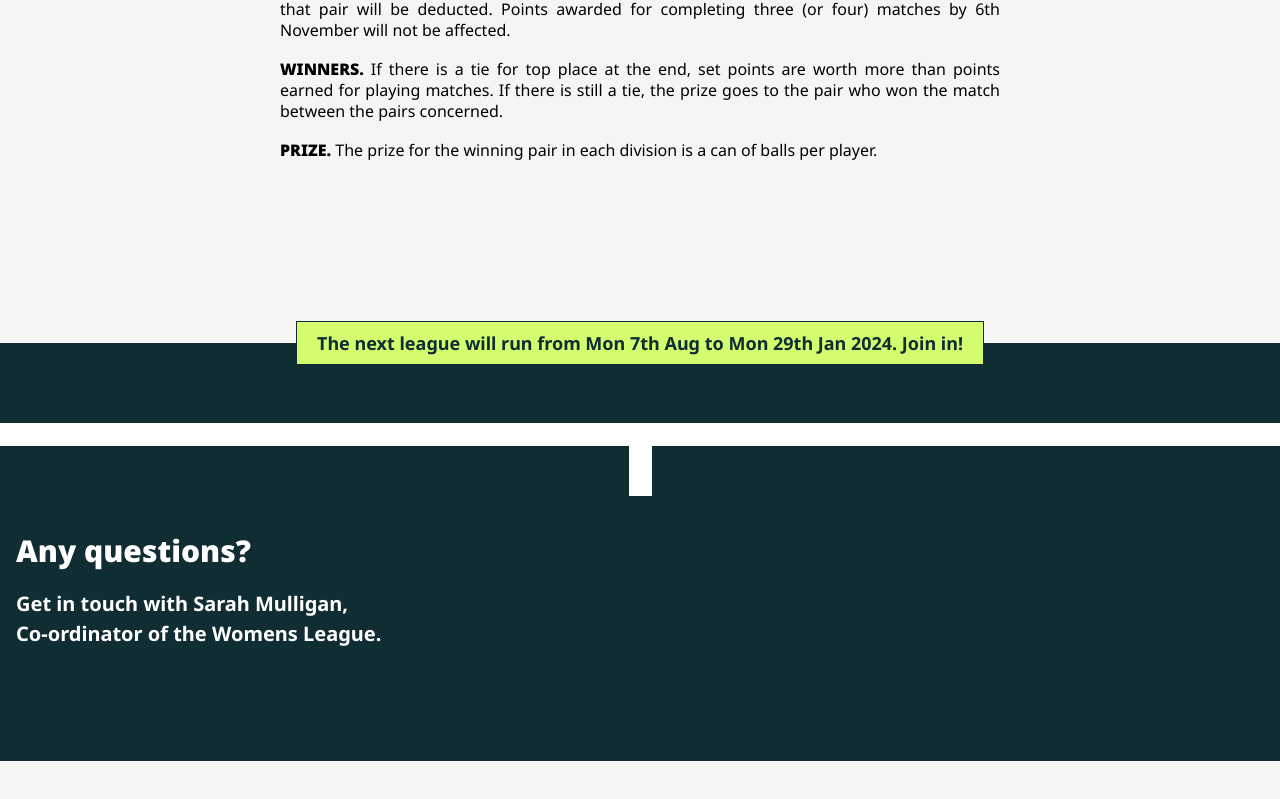
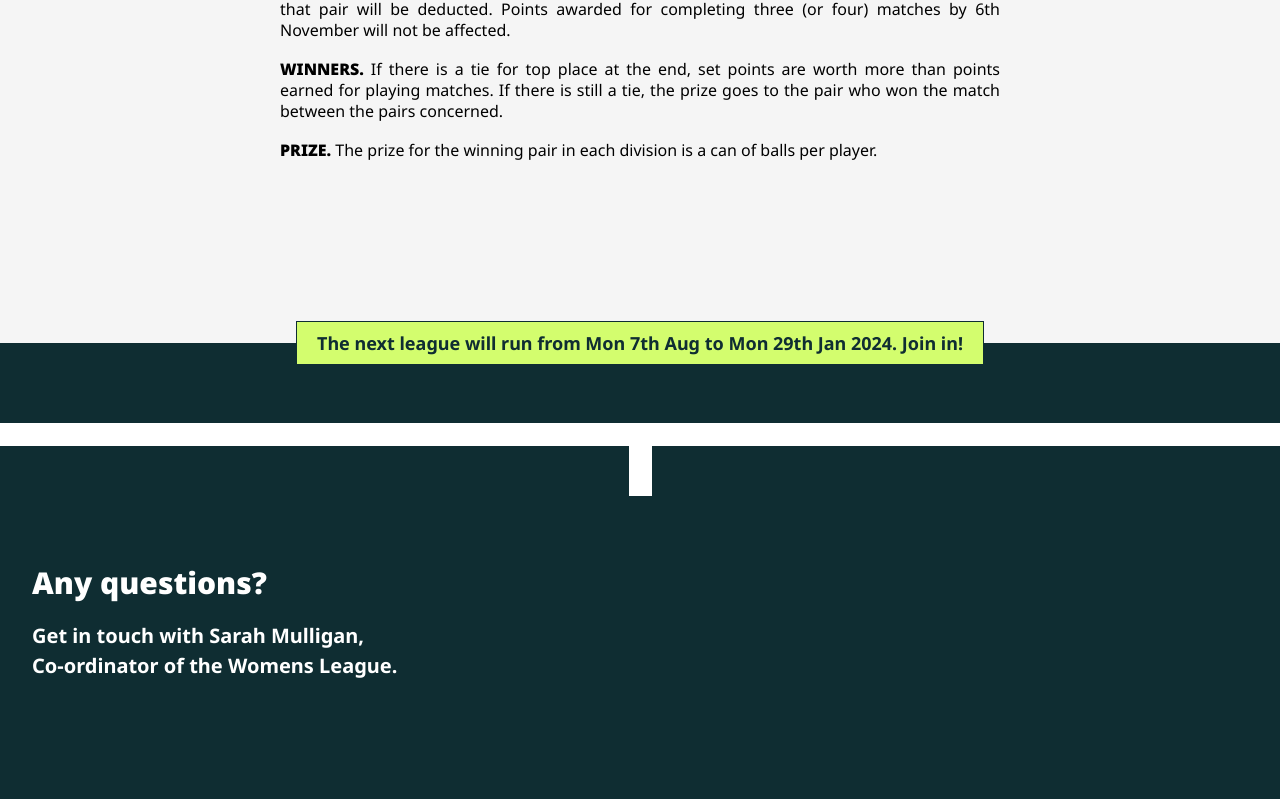
Before and after one commit to alejandra-rojas/TennisLeague-HighburyAndIslington, a Next.js app: page /rules in a window 1280 px wide. Shown: the part 860-1659 px from the top of the page. Before the commit the page ends 1621 px from the top, so only its background shows below. Built offline with nearby package versions, Linux system fonts and the light colour scheme.

Commit message:
Padding questions

```diff
--- a/app/styles/Public/styles.scss
+++ b/app/styles/Public/styles.scss
@@ -157,11 +157,11 @@ footer {
   footer {
     padding-top: 80px;
     padding-bottom: 80px;
-  }
 
-  .questions {
-    color: white;
-    padding: 4rem 2rem;
+    .questions {
+      color: white;
+      padding: 4rem 2rem;
+    }
   }
 }
 
```
